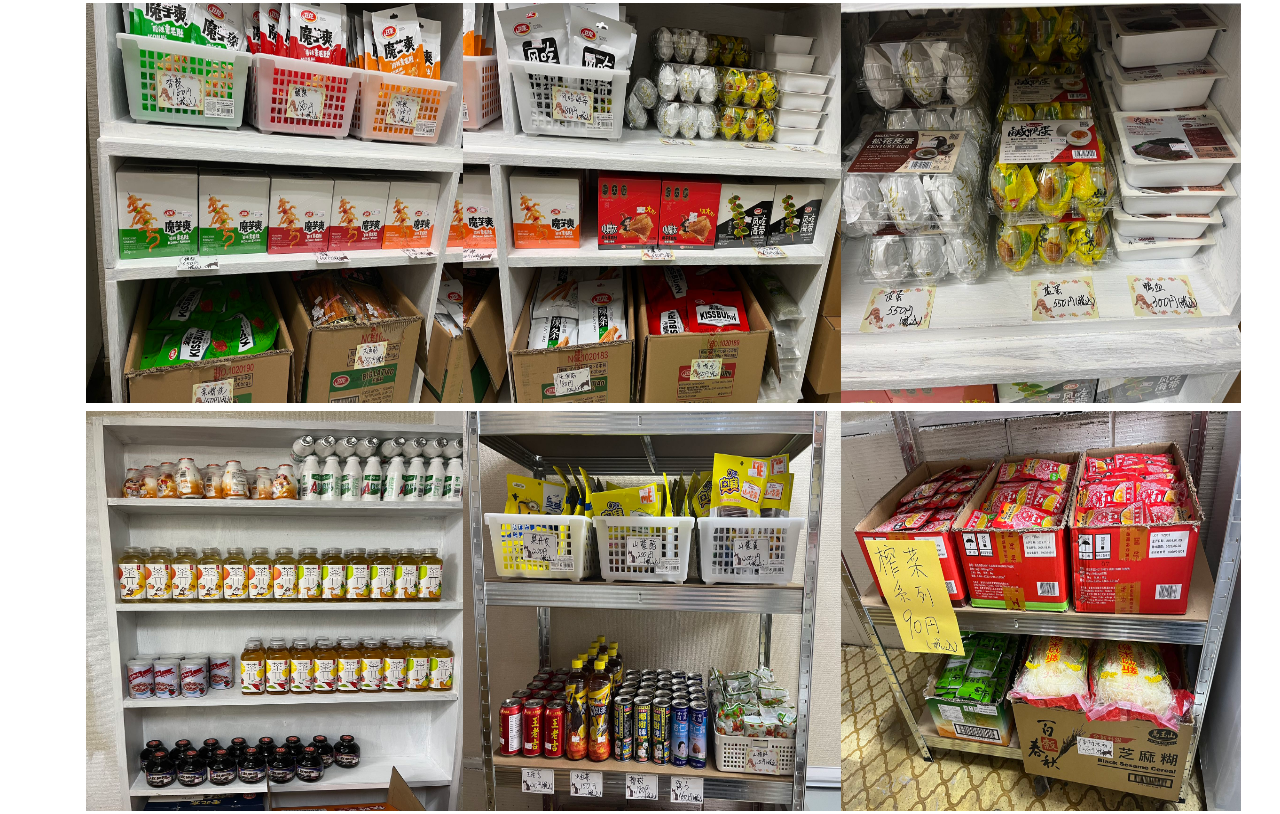
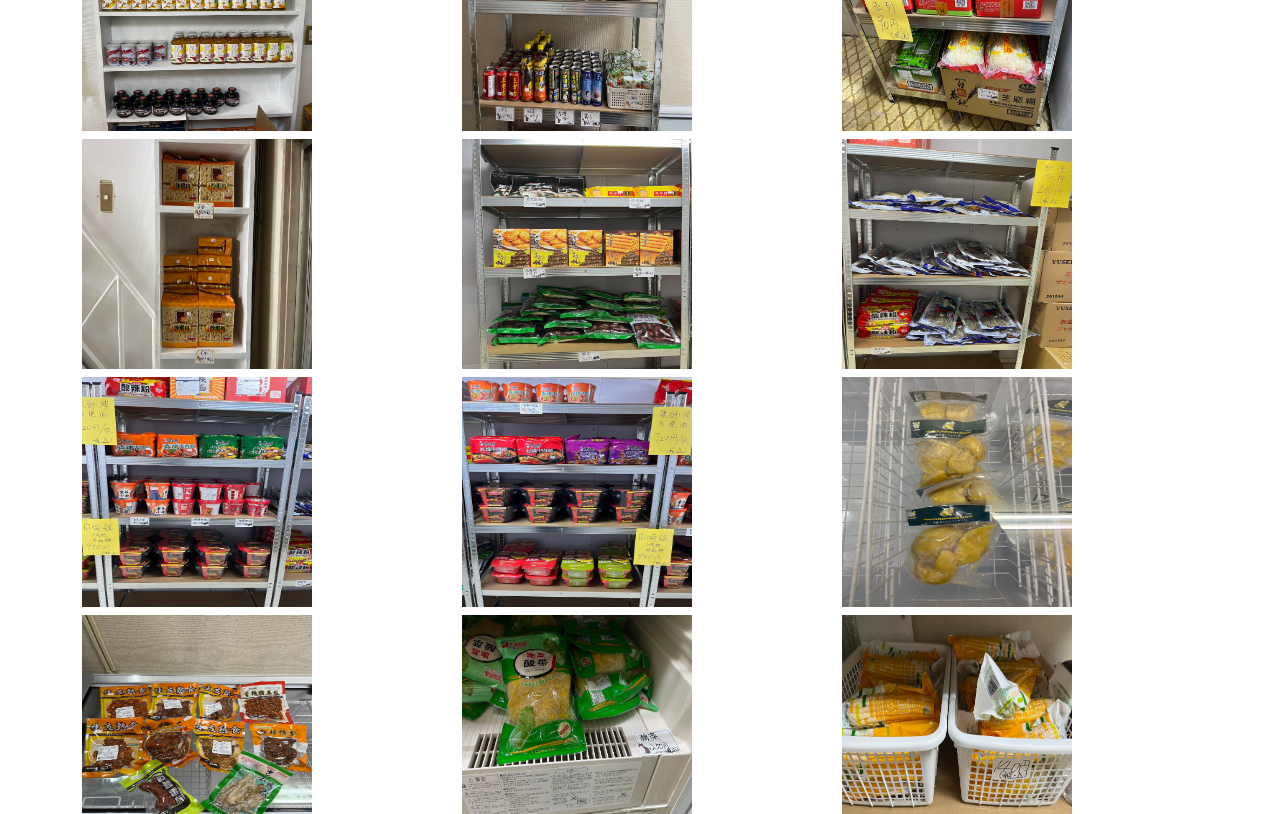
Before and after one commit to hot-shop/hot-shop.github.com, a plain HTML site: page index.html in a window 1280 px wide. Shown: the part 967-1781 px from the top of the page. Drawn offline with nearby package versions, Linux system fonts and the light colour scheme.

Commit message:
Update index.html

```diff
--- a/index.html
+++ b/index.html
@@ -7,47 +7,46 @@
 	<script src="https://code.jquery.com/jquery-1.11.3.min.js"></script>
     <style>
         img {
-            width: 400px;
-            height: 400px;
+            width: 230px;
+            height: 230px;
         }
-
     </style>
 </head>
 <body>
 	<H1 align="center" style="font-size:5rem;color:red;">蘭 蘭 商 店</H1>
 	<H2 align="center">中　国　物　産</H2>
 	<div class="container">
-		<div class="row p-1">
+		<div class="row py-1">
 			<div class="col-4"><img alt="" data-src="./images/1.jpg"/></div>
 			<div class="col-4"><img alt="" data-src="./images/2.jpg"/></div>
 			<div class="col-4"><img alt="" data-src="./images/3.jpg"/></div>
 		</div>
-		<div class="row p-1">
+		<div class="row py-1">
 			<div class="col-4"><img alt="" data-src="./images/4.jpg"/></div>
 			<div class="col-4"><img alt="" data-src="./images/5.jpg"/></div>
 			<div class="col-4"><img alt="" data-src="./images/6.jpg"/></div>
 		</div>
-		<div class="row p-1">
+		<div class="row py-1">
 			<div class="col-4"><img alt="" data-src="./images/7.jpg"/></div>
 			<div class="col-4"><img alt="" data-src="./images/8.jpg"/></div>
 			<div class="col-4"><img alt="" data-src="./images/9.jpg"/></div>
 		</div>
-		<div class="row p-1">
+		<div class="row py-1">
 			<div class="col-4"><img alt="" data-src="./images/10.jpg"/></div>
 			<div class="col-4"><img alt="" data-src="./images/11.jpg"/></div>
 			<div class="col-4"><img alt="" data-src="./images/12.jpg"/></div>
 		</div>
-		<div class="row p-1">
+		<div class="row py-1">
 			<div class="col-4"><img alt="" data-src="./images/13.jpg"/></div>
 			<div class="col-4"><img alt="" data-src="./images/14.jpg"/></div>
 			<div class="col-4"><img alt="" data-src="./images/15.jpg"/></div>
 		</div>
-		<div class="row p-1">
+		<div class="row py-1">
 			<div class="col-4"><img alt="" data-src="./images/16.jpg"/></div>
 			<div class="col-4"><img alt="" data-src="./images/17.jpg"/></div>
 			<div class="col-4"><img alt="" data-src="./images/18.jpg"/></div>
 		</div>
-		<div class="row p-1">
+		<div class="row py-1">
 			<div class="col-4"><img alt="" data-src="./images/19.jpg"/></div>
 			<div class="col-4"><img alt="" data-src="./images/20.jpg"/></div>
 			<div class="col-4"><img alt="" data-src="./images/21.jpg"/></div>
```
